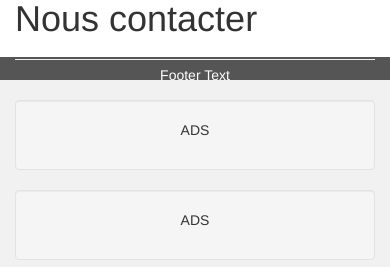
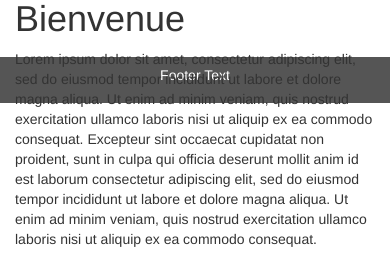
Before and after one commit to 4-0-4-nuit-info/Projet, a Symfony app: template Symphony/app/Resources/views/default/contact.html.twig in a window 390 px wide. Shown: the part 579-846 px from the top of the page. Run offline with Twig, Linux system fonts and the light colour scheme; the template is opened without the code that fills it, so the values that code supplies are empty; some libraries are stand-ins or nearby versions.

Commit message:
Update contact.html.twig

```diff
--- a/Symphony/app/Resources/views/default/contact.html.twig
+++ b/Symphony/app/Resources/views/default/contact.html.twig
@@ -1,21 +1,18 @@
 {% extends "base.html.twig" %}
 {% block body %}
 <div class="container-fluid text-center">
-  <div class="row content"  id="page">
-    <div class="col-sm-2 sidenav">
-      <div class="calendrier"><a href="#" style="color: black">...</a></div>
+  <div class="row content" id="page">
+    <div class="col-sm-2 sidenav" id="gauche">
+      <!--<div id="calendrier"><a href="#" style="color: black">...</a></div>-->
+      <img src="image/IMAGE_Gauche.png" alt="logo"/>
     </div>
     <div class="col-sm-8 text-left">
-      <h1>Nous contacter</h1>
-
+      <h1>Bienvenue</h1>
+      <p>Lorem ipsum dolor sit amet, consectetur adipiscing elit, sed do eiusmod tempor incididunt ut labore et dolore magna aliqua. Ut enim ad minim veniam, quis nostrud exercitation ullamco laboris nisi ut aliquip ex ea commodo consequat. Excepteur sint occaecat cupidatat non proident, sunt in culpa qui officia deserunt mollit anim id est laborum consectetur adipiscing elit, sed do eiusmod tempor incididunt ut labore et dolore magna aliqua. Ut enim ad minim veniam, quis nostrud exercitation ullamco laboris nisi ut aliquip ex ea commodo consequat.</p>
       <hr>
     </div>
-    <div class="col-sm-2 sidenav">
-      <div class="well">
-        <p>ADS</p>
-      </div>
-      <div class="well">
-        <p>ADS</p>
+    <div class="col-sm-2 sidenav" id="logo">
+    <img src="image/IMAGE_Droite.png" alt="logo"/>
       </div>
     </div>
   </div>
```
